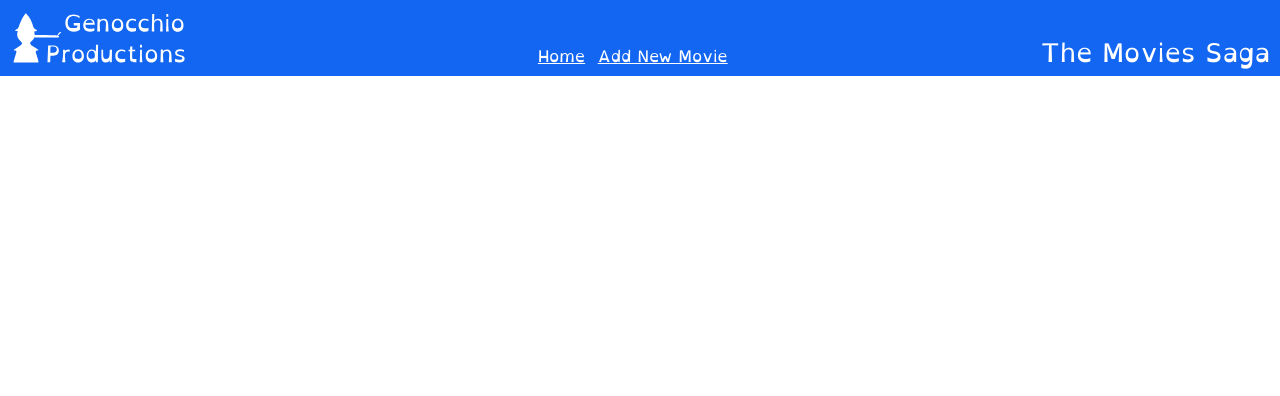
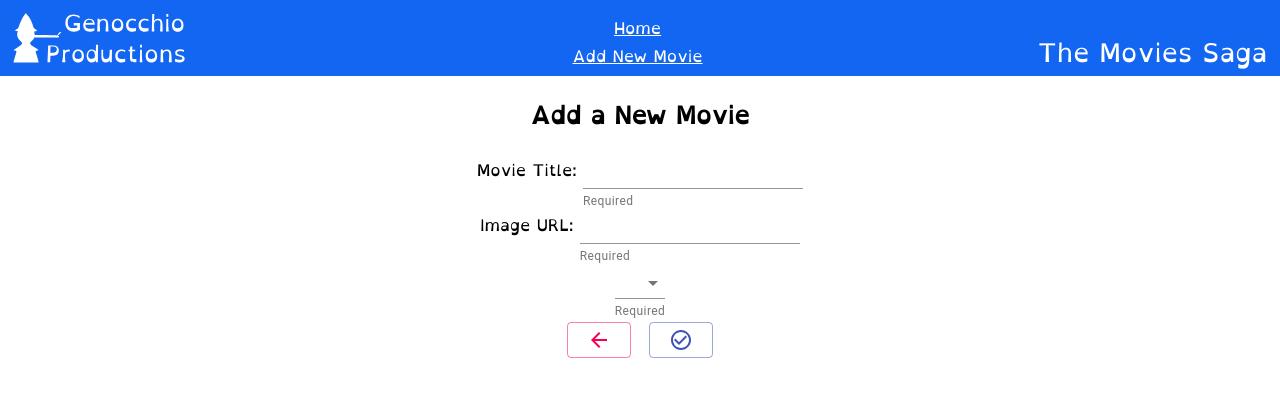
Before and after one commit to unomaas/movies-sagas, a React (Create React App) app: page /#/addmovie in a window 1280 px wide. Shown: the top 396 px of the page. Built offline with nearby package versions, Linux system fonts and the light colour scheme.

Commit message:
Fleshed out add movie component.

```diff
--- a/package.json
+++ b/package.json
@@ -5,7 +5,9 @@
   "proxy": "http://localhost:5000",
   "dependencies": {
     "@material-ui/core": "^4.11.3",
+    "@material-ui/icons": "^4.11.2",
     "axios": "^0.21.1",
+    "express": "^4.17.1",
     "pg": "^8.2.1",
     "react": "^17.0.1",
     "react-dom": "^17.0.1",
--- /dev/null
+++ b/src/components/AddMovie/AddMovie.jsx
@@ -0,0 +1,118 @@
+//#region ⬇⬇ Document setup below:
+// ⬇ File setup:
+import './AddMovie.css';
+// ⬇ Dependent functionality:
+import { useDispatch } from 'react-redux';
+import React, { useState } from 'react';
+import { useHistory } from 'react-router-dom';
+import { Button, MenuItem, TextField } from '@material-ui/core';
+import ArrowBackIcon from '@material-ui/icons/ArrowBack';
+import ArrowForwardIcon from '@material-ui/icons/ArrowForward';
+import CheckCircleOutlineIcon from '@material-ui/icons/CheckCircleOutline';
+//#endregion ⬆⬆ Document setup above.
+
+
+export default function AddMovie() {
+  //#region ⬇⬇ All state variables below:
+  const dispatch = useDispatch();
+  const history = useHistory();
+  const [movie, setMovie] = useState({});
+  //#endregion ⬆⬆ All state variables above.
+
+
+  //#region ⬇⬇ Event handlers below:
+  /** ⬇ handleChange:
+   * When the user types, this will set their input to the movie object with keys for each field.
+   */
+  const handleChange = (key, value) => {
+    console.log('In handleChange, key:', key);
+    setMovie({ ...movie, [key]: value })
+  } // End handleChange
+
+  /** ⬇ handleSubmit:
+   * When clicked, this will submit the new movie to the DB and send the user back to the home page.
+   */
+  const handleSubmit = event => {
+    // ⬇ Don't refresh until submit:
+    event.preventDefault();
+    // ⬇ Sending newPlant to our reducer:
+    dispatch({ type: 'ADD_MOVIE', payload: movie }); // movie is already an object, defined above.
+    // ⬇ Clear inputs after submit:
+    setMovie({ title: '', poster: '', clade: '', order: '', family: '', subfamily: '', genus: '' });
+    // ⬇ Send user back to home:
+    history.push('/');
+  } // End handleSubmit
+
+  /** ⬇ handleCancel:
+   * When clicked, this will send the user to the home page.
+   */
+  const handleCancel = () => {
+    history.push('/');
+  } // End handleCancel
+  //#endregion ⬆⬆ Event handles above.
+
+
+  // ⬇ Rendering:
+  return (
+    <div className="AddMovie-wrapper">
+
+      <h2>Add a New Movie</h2>
+
+      <div className="AddMovie-form">
+        <form onSubmit={handleSubmit}>
+          <label htmlFor="title">Movie Title: </label>
+          <TextField
+            name="title"
+            onChange={event => handleChange('title', event.target.value)}
+            defaultValue=""
+            value={movie.title}
+            required
+            helperText="Required"
+          /> <br />
+
+          <label htmlFor="image">Image URL: </label>
+          <TextField
+            name="image"
+            onChange={event => handleChange('poster', event.target.value)}
+            defaultValue=""
+            value={movie.title}
+            required
+            helperText="Required"
+          /> <br />
+
+          <TextField
+            required
+            select
+            defaultValue=""
+            onChange={event => setFeeling(event.target.value)}
+            helperText="Required"
+          >
+            <MenuItem value='1'>1</MenuItem>
+            <MenuItem value='2'>2</MenuItem>
+            <MenuItem value='3'>3</MenuItem>
+            <MenuItem value='4'>4</MenuItem>
+            <MenuItem value='5'>5</MenuItem>
+          </TextField> <br />
+
+          <Button
+            onClick={handleCancel}
+            variant="outlined"
+            color="secondary"
+          >
+            <ArrowBackIcon />
+          </Button> &nbsp;
+
+          <Button
+            type="submit"
+            variant="outlined"
+            color="primary"
+          >
+            <CheckCircleOutlineIcon />
+          </Button>
+        </form>
+
+      </div>
+
+    </div>
+  ) // End return
+} // End Add Movie
--- a/src/components/App/App.css
+++ b/src/components/App/App.css
@@ -1,7 +1,8 @@
 .App {
   text-align: center;
+  min-width: 650px;
 }
-
+/*
 
 .App-header {
   background-color: #222;
@@ -21,4 +22,4 @@
 @keyframes App-logo-spin {
   from { transform: rotate(0deg); }
   to { transform: rotate(360deg); }
-}
+} */
--- a/src/components/App/App.js
+++ b/src/components/App/App.js
@@ -1,7 +1,13 @@
-import { HashRouter as Router, Route } from 'react-router-dom';
+//#region ⬇⬇ All document setup, below:
+// ⬇ Component imports:
 import './App.css';
 import MovieList from '../MovieList/MovieList'
 import Header from '../Header/Header';
+import AddMovie from '../AddMovie/AddMovie';
+// ⬇ Dependent imports:
+import { HashRouter as Router, Route } from 'react-router-dom';
+//#endregion ⬆⬆ All document setup above.
+
 
 function App() {
   return (
@@ -16,11 +22,13 @@ function App() {
         {/* Details page */}
 
         {/* Add Movie page */}
+        <Route path="/addmovie">
+          <AddMovie />
+        </Route>
       </div>
     </Router>
-
-  );
-}
+  ); // End return
+} // End App
 
 
 export default App;
--- a/src/components/Header/Header.css
+++ b/src/components/Header/Header.css
@@ -26,11 +26,11 @@
 }
 
 .header-main {
-  padding-right: 10px;
+  padding-right: 13px;
 }
 
 .Header-nav {
-  display: inline-flex;
+  /* display: inline-flex; */
   list-style-type: none;
   margin: 0;
   padding-bottom: 5px;
@@ -39,5 +39,5 @@
 .link {
   color: #FFF;
 } .link:hover {
-   color: #00F
+   color: #5f00b2
 }
--- a/src/components/Header/Header.jsx
+++ b/src/components/Header/Header.jsx
@@ -11,10 +11,11 @@ export default function Header() {
         <nav>
           <ul className="Header-nav">
             <li>
-              <Link className="link" to='/'>Home</Link>&nbsp;
+              <Link className="link" to='/'>Home</Link>
+              {/* &nbsp; */}
             </li>
             <li>
-              <Link className="link" to='/favorites'>Add New Movie</Link>&nbsp;
+              <Link className="link" to='/addmovie'>Add New Movie</Link>
             </li>
           </ul>
         </nav>
--- a/src/components/MovieList/MovieList.css
+++ b/src/components/MovieList/MovieList.css
@@ -1,4 +1,5 @@
 .movies {
-    display : flex;
-    flex-wrap: wrap;
+  display: flex;
+  flex-wrap: wrap;
+  justify-content: center;
 }
--- a/src/components/MovieList/MovieList.jsx
+++ b/src/components/MovieList/MovieList.jsx
@@ -14,7 +14,7 @@ function MovieList() {
   return (
     <main>
 
-      <h1>MovieList</h1>
+      <h2>Here's Your Movie List</h2>
 
       <section className="movies">
         {movies.map(movie => {
```
Also changed, not shown: src/components/AddMovie/AddMovie.css (added), 1 other file (tests, documents, lock files or other folders).
